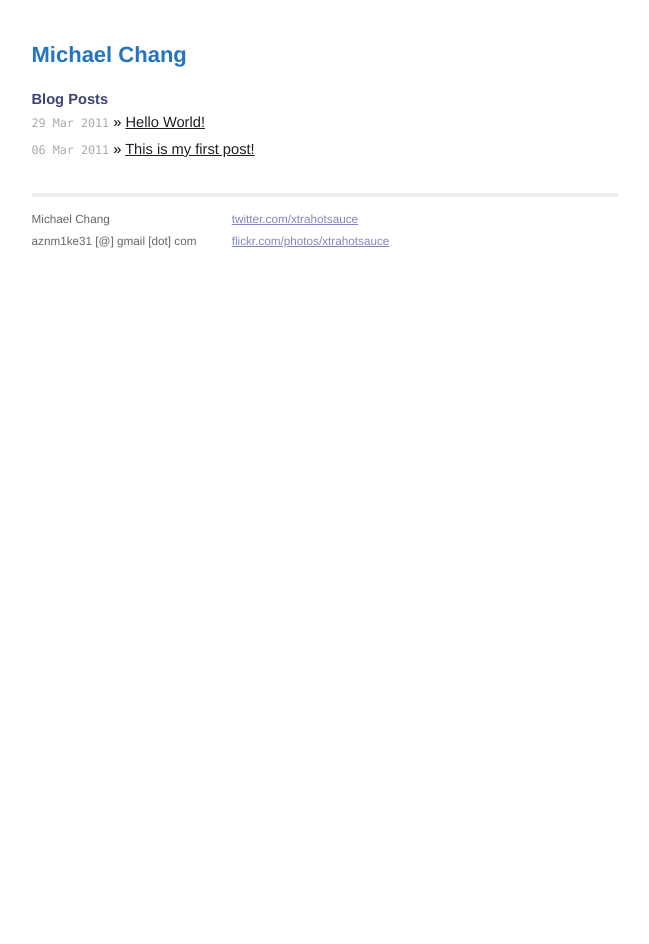
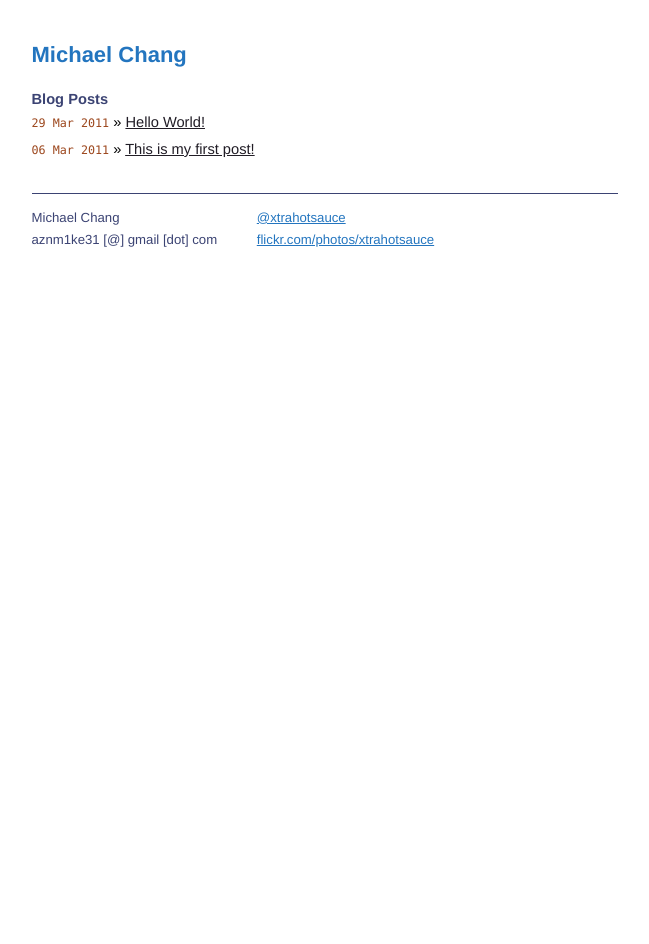
Before and after one commit to mcchang/homepage, a Jekyll site: the page built from index.html, in a window 1280 px wide. Shown: the whole page, without its empty margins (315-964 px from the left). Built offline with Jekyll 4.4.1, drawn with Linux system fonts in a browser that asks for light colours; Markdown is read by kramdown in place of the engine named in the settings.

Commit message:
more css changes

```diff
--- a/_layouts/default.html
+++ b/_layouts/default.html
@@ -47,7 +47,7 @@
     </div>
     <div class="contact">
       <p>
-        <a href="http://twitter.com/xtrahotsauce/">twitter.com/xtrahotsauce</a><br />
+        <a href="http://twitter.com/xtrahotsauce/">@xtrahotsauce</a><br />
         <a href="http://flickr.com/photos/xtrahotsauce/">flickr.com/photos/xtrahotsauce</a>
       </p>
     </div>
--- a/css/screen.css
+++ b/css/screen.css
@@ -67,7 +67,7 @@ ul.posts {
   }
 
   ul.posts span {
-    color: #aaa;
+    color: #9C471D;
     font-family: Monaco, "Courier New", monospace;
     font-size: 80%;
   }
@@ -121,10 +121,10 @@ ul.posts {
   }
 
   .site .footer {
-    font-size: 80%;
-    color: #666;
-    border-top: 4px solid #eee;
-    margin-top: 2em;
+    font-size: 90%;
+    color: #3B4373;
+    border-top: 1.5px solid #3B4373;
+    margin-top: 1em;
     overflow: hidden;
   }
 
@@ -134,18 +134,9 @@ ul.posts {
     }
 
       .site .footer .contact a {
-        color: #8085C1;
+        color: #2375BF;
       }
 
-    .site .footer .rss {
-      margin-top: 1.1em;
-      margin-right: -.2em;
-      float: right;
-    }
-
-      .site .footer .rss img {
-        border: 0;
-      }
 
 /*****************************************************************************/
 /*
```
